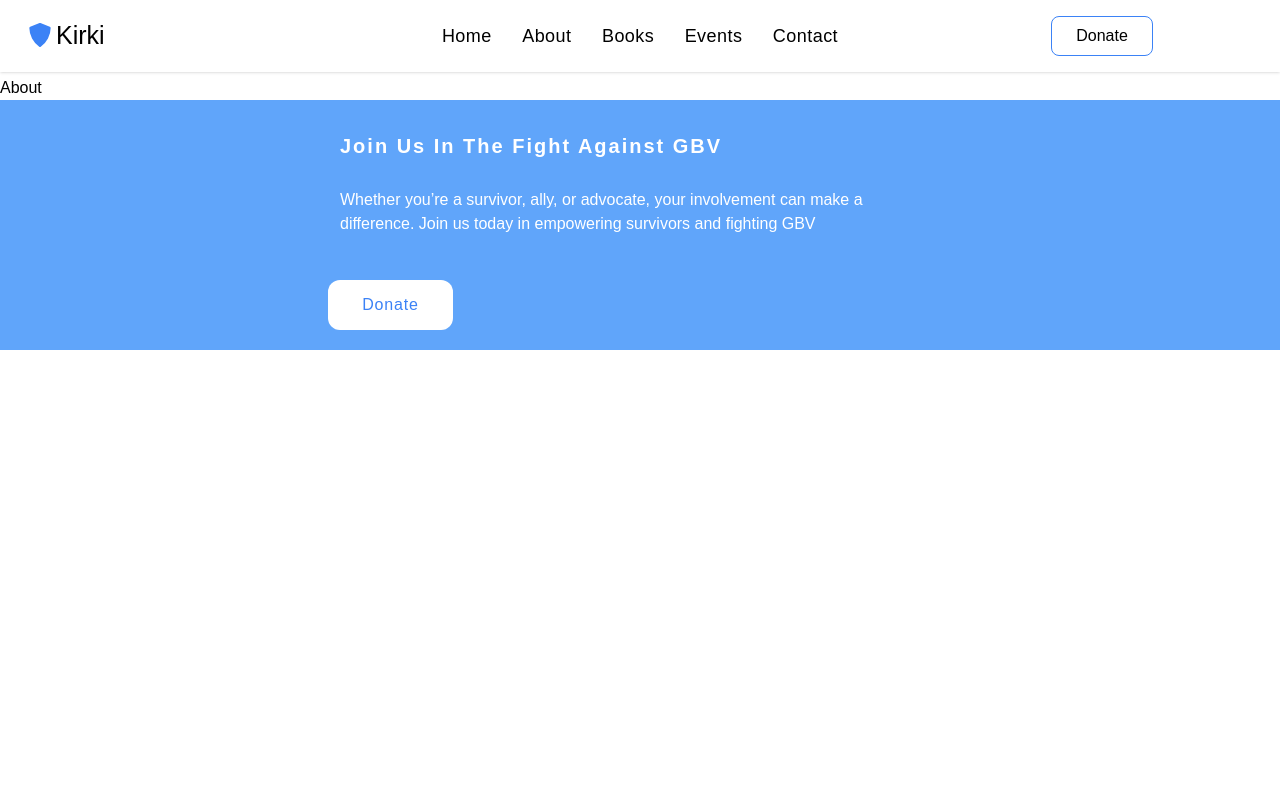
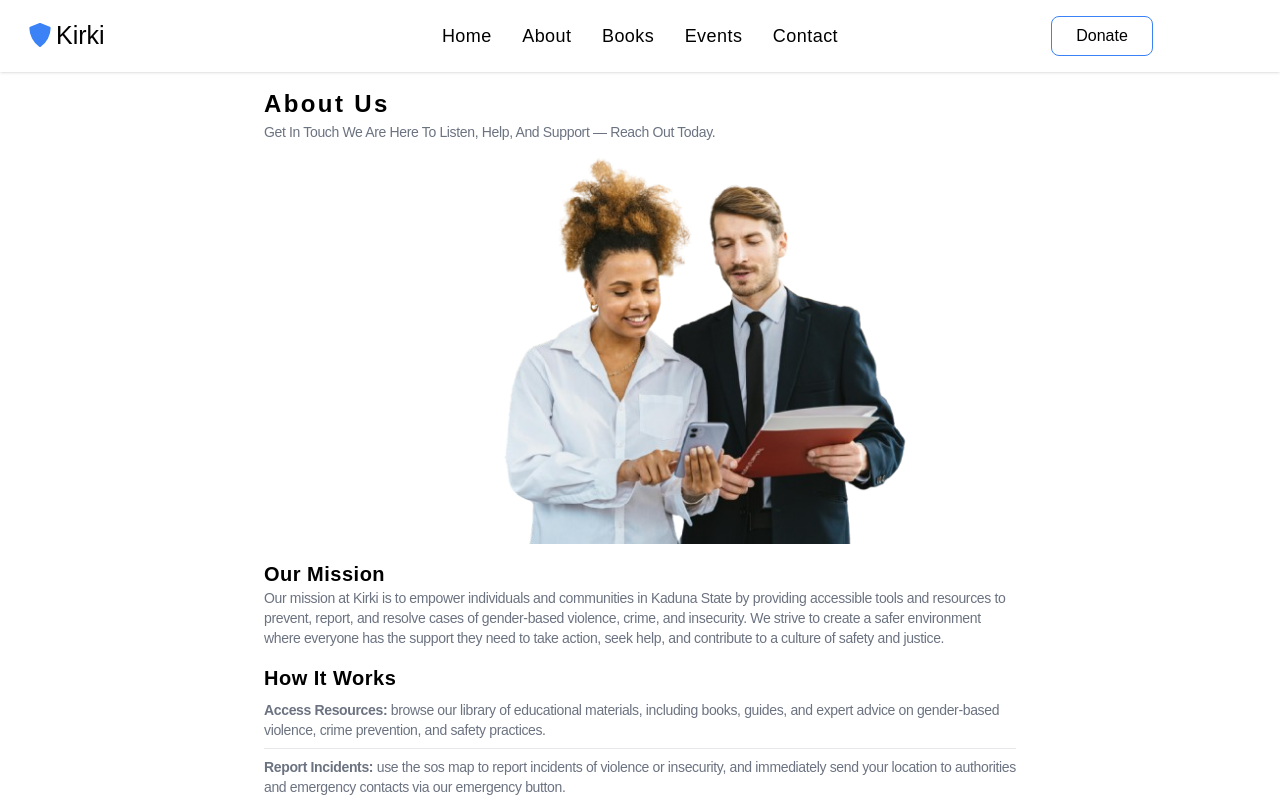
Before and after one commit to Jerryvic911/Justice, a Next.js app: page /about in a window 1280 px wide. Shown: the top 800 px of the page. Built offline with nearby package versions, Linux system fonts and the light colour scheme.

Commit message:
feat: create About page

```diff
--- a/src/app/about/page.jsx
+++ b/src/app/about/page.jsx
@@ -1,12 +1,78 @@
 import React from 'react';
-import Navbar from '../components/Navbar';
+import Image from 'next/image';
+import image from '../image/Bodyimage.png';
 
-function About() {
+const instructions = [
+  {
+    id: 1,
+    title: 'access resources',
+    body: 'Browse our library of educational materials, including books, guides, and expert advice on gender-based violence, crime prevention, and safety practices.',
+  },
+  {
+    id: 2,
+    title: 'report incidents',
+    body: 'Use the SOS Map to report incidents of violence or insecurity, and immediately send your location to authorities and emergency contacts via our emergency button.',
+  },
+  {
+    id: 3,
+    title: 'participate in events',
+    body: 'Stay updated with local and virtual events aimed at raising awareness, offering support, and fostering community engagement in the fight against gender-based violence.',
+  },
+];
+
+export default function About() {
   return (
-    <div>
-      <h1>About</h1>
-    </div>
+    <main className='mx-auto w-full px-1 md:w-[60%] md:px-0'>
+      <section className='my-4 px-2'>
+        <div>
+          <h1 className='text-lg font-bold capitalize tracking-wider md:text-2xl md:tracking-widest'>
+            about us
+          </h1>
+          <span className='font-lighter text-xs font-extralight capitalize tracking-tight text-gray-500 md:text-sm'>
+            Get in Touch we are Here to Listen, Help, and Support — Reach Out
+            Today.
+          </span>
+        </div>
+        <Image
+          src={image}
+          alt='about us'
+          className='h-auto w-full object-contain md:h-[400px]'
+        />
+      </section>
+      <section className='my-4 px-2'>
+        <h3 className='text-md font-semibold capitalize tracking-wide md:text-xl'>
+          our mission
+        </h3>
+        <p className='text-xs font-extralight tracking-tight text-gray-500 md:text-sm'>
+          Our mission at Kirki is to empower individuals and communities in
+          Kaduna State by providing accessible tools and resources to prevent,
+          report, and resolve cases of gender-based violence, crime, and
+          insecurity. We strive to create a safer environment where everyone has
+          the support they need to take action, seek help, and contribute to a
+          culture of safety and justice.
+        </p>
+      </section>
+      <section className='my-4 px-2'>
+        <h3 className='text-md font-semibold capitalize tracking-wide md:text-xl'>
+          how it works
+        </h3>
+        <ul>
+          {instructions.map((instruction) => (
+            <>
+              <li
+                key={instruction.id}
+                className='py-2 text-xs font-extralight lowercase tracking-tight text-gray-500 md:text-sm'
+              >
+                <span className='font-semibold capitalize'>
+                  {instruction.title}:
+                </span>{' '}
+                {instruction.body}
+              </li>
+              <hr />
+            </>
+          ))}
+        </ul>
+      </section>
+    </main>
   );
 }
-
-export default About;
```
